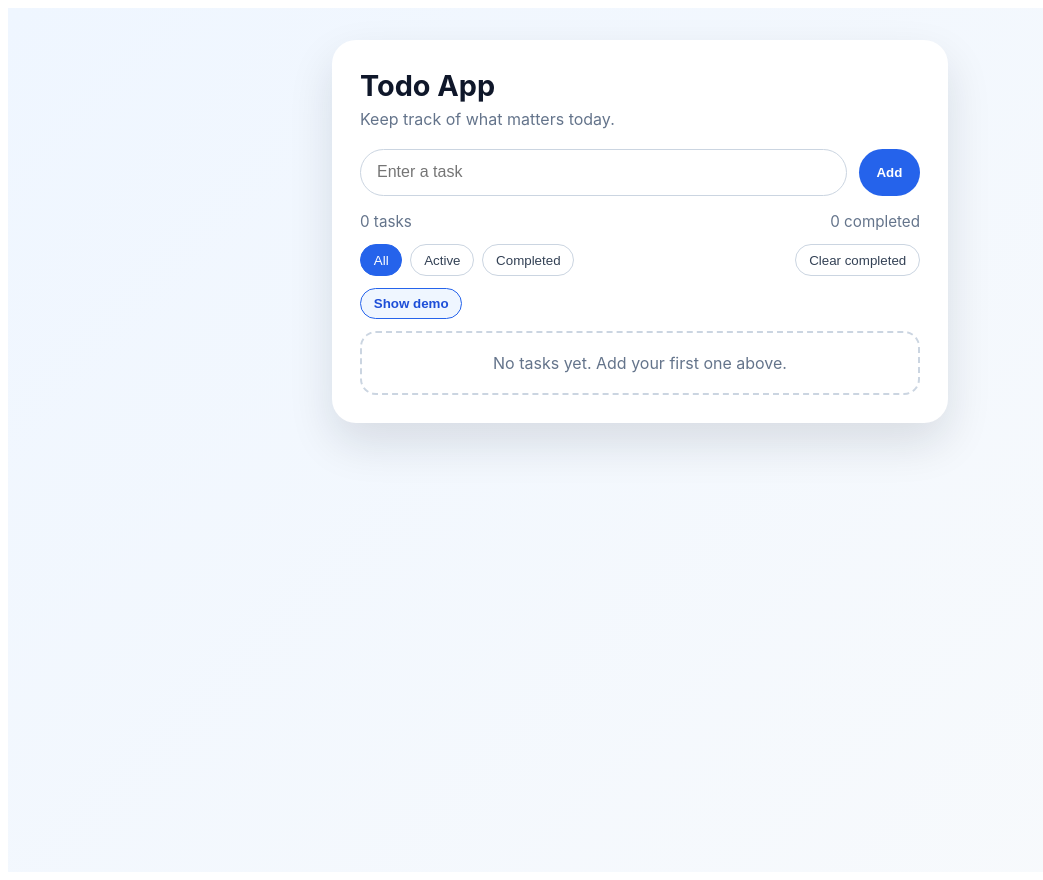
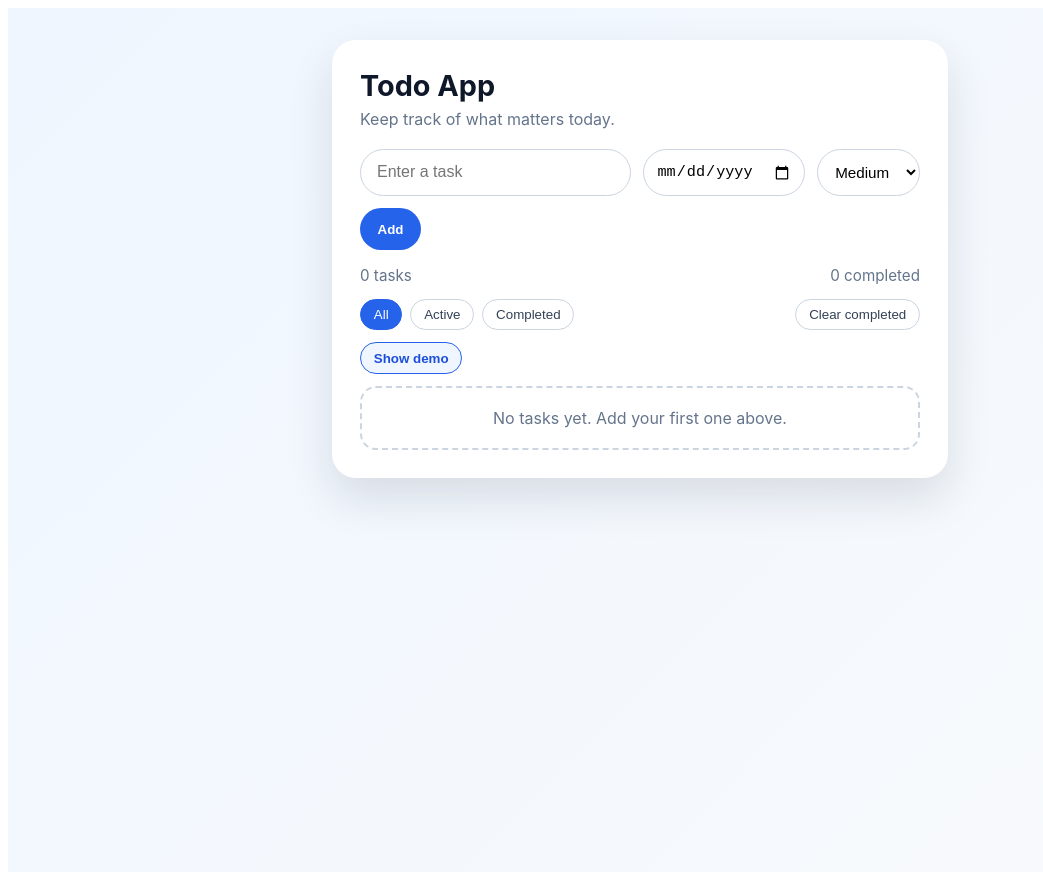
Before and after one commit to Jimi-Chhatrala/angular-tutorial, an Angular app: page / in a window 1280 px wide. Shown: the whole page, without its empty margins (0-1043 px from the left). Built offline with nearby package versions, Linux system fonts and the light colour scheme.

Commit message:
23-todo-app

```diff
--- a/src/app/app.html
+++ b/src/app/app.html
@@ -17,6 +17,21 @@
         placeholder="Enter a task"
         aria-label="New todo"
       />
+
+      <input
+        class="todo-date-input"
+        type="date"
+        name="dueDate"
+        [value]="newDueDate()"
+        (input)="updateDueDate($event)"
+        aria-label="Due date"
+      />
+
+      <select class="todo-priority-select" name="priority" [value]="newPriority()" (change)="updatePriority($event)">
+        <option value="low">Low</option>
+        <option value="medium">Medium</option>
+        <option value="high">High</option>
+      </select>
 
       <button class="add-btn" type="button" (click)="addTodo()">Add</button>
     </div>
@@ -130,7 +145,15 @@
             } @else {
               <div class="todo-content" (click)="toggleTodo(todo.id)">
                 <span class="todo-index">{{ $index + 1 }}</span>
-                <span class="todo-text">{{ todo.text }}</span>
+                <div class="todo-text-block">
+                  <span class="todo-text">{{ todo.text }}</span>
+                  <div class="todo-meta">
+                    @if (todo.dueDate) {
+                      <span class="todo-meta-item">Due: {{ todo.dueDate }}</span>
+                    }
+                    <span class="todo-meta-item todo-priority" [class.high]="todo.priority === 'high'" [class.low]="todo.priority === 'low'">{{ getPriorityLabel(todo.priority) }}</span>
+                  </div>
+                </div>
               </div>
               <div class="todo-actions">
                 <button class="move-btn" type="button" (click)="moveTodoUp(todo.id); $event.stopPropagation()">↑</button>
--- a/src/app/app.scss
+++ b/src/app/app.scss
@@ -37,6 +37,7 @@
 
 .todo-input-row {
   display: flex;
+  flex-wrap: wrap;
   gap: 0.75rem;
   margin-bottom: 1rem;
 }
@@ -51,9 +52,22 @@
   transition: border-color 0.2s ease, box-shadow 0.2s ease;
 }
 
-.todo-input:focus {
+.todo-date-input,
+.todo-priority-select {
+  border: 1px solid #cbd5e1;
+  border-radius: 999px;
+  padding: 0.8rem 0.8rem;
+  font-size: 0.95rem;
+  background: #fff;
+  min-width: 0;
+}
+
+.todo-input:focus,
+.todo-date-input:focus,
+.todo-priority-select:focus {
   border-color: #3b82f6;
   box-shadow: 0 0 0 3px rgba(59, 130, 246, 0.18);
+  outline: none;
 }
 
 .add-btn,
@@ -74,6 +88,7 @@
   color: white;
   padding: 0.85rem 1.1rem;
   font-weight: 600;
+  flex-shrink: 0;
 }
 
 .todo-summary {
@@ -196,9 +211,42 @@
   font-weight: 700;
 }
 
+.todo-text-block {
+  display: flex;
+  flex-direction: column;
+  gap: 0.25rem;
+}
+
 .todo-text {
   color: #0f172a;
   font-weight: 600;
+}
+
+.todo-meta {
+  display: flex;
+  flex-wrap: wrap;
+  gap: 0.35rem;
+}
+
+.todo-meta-item {
+  display: inline-flex;
+  align-items: center;
+  border-radius: 999px;
+  background: #e2e8f0;
+  color: #334155;
+  padding: 0.16rem 0.5rem;
+  font-size: 0.75rem;
+  font-weight: 600;
+}
+
+.todo-priority.high {
+  background: #fee2e2;
+  color: #b91c1c;
+}
+
+.todo-priority.low {
+  background: #dcfce7;
+  color: #166534;
 }
 
 .todo-item.done .todo-text {
--- a/src/app/app.ts
+++ b/src/app/app.ts
@@ -3,10 +3,14 @@ import { DemoRowComponent } from './demo-row/demo-row';
 
 type TodoFilter = 'all' | 'active' | 'completed';
 
+type TodoPriority = 'low' | 'medium' | 'high';
+
 interface TodoItem {
   id: number;
   text: string;
   done: boolean;
+  dueDate?: string;
+  priority?: TodoPriority;
 }
 
 interface TrackingDemoItem {
@@ -26,6 +30,8 @@ export class App {
   protected readonly title = signal('angular-tutorial');
 
   newTodo = signal('');
+  newDueDate = signal('');
+  newPriority = signal<TodoPriority>('medium');
   todoCounter = signal(0);
   todos = signal<TodoItem[]>([]);
   filter = signal<TodoFilter>('all');
@@ -82,10 +88,32 @@ export class App {
     const id = this.todoCounter() + 1;
     this.todoCounter.set(id);
 
-    this.todos.update((list) => [...list, { id, text, done: false }]);
+    this.todos.update((list) => [
+      ...list,
+      {
+        id,
+        text,
+        done: false,
+        dueDate: this.newDueDate().trim() || undefined,
+        priority: this.newPriority(),
+      },
+    ]);
     this.persistTodos();
     this.searchTerm.set('');
     this.newTodo.set('');
+    this.newDueDate.set('');
+    this.newPriority.set('medium');
+  }
+
+  updateDueDate(event: Event) {
+    const target = event.target as HTMLInputElement | null;
+    this.newDueDate.set(target?.value ?? '');
+  }
+
+  updatePriority(event: Event) {
+    const target = event.target as HTMLSelectElement | null;
+    const value = (target?.value as TodoPriority | undefined) ?? 'medium';
+    this.newPriority.set(value);
   }
 
   toggleTodo(id: number) {
@@ -120,6 +148,17 @@ export class App {
     this.todos.update((list) => list.map((item) => (item.id === id ? { ...item, text } : item)));
     this.persistTodos();
     this.cancelEditing();
+  }
+
+  getPriorityLabel(priority?: TodoPriority) {
+    switch (priority) {
+      case 'high':
+        return 'High';
+      case 'low':
+        return 'Low';
+      default:
+        return 'Medium';
+    }
   }
 
   setFilter(filter: TodoFilter) {
```
Also changed, not shown: 1 other file (tests, documents, lock files or other folders).
